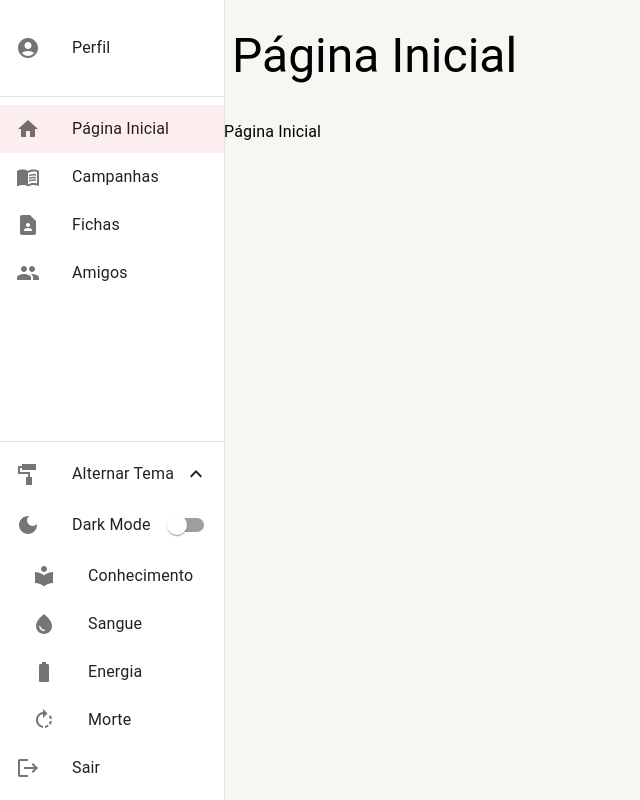
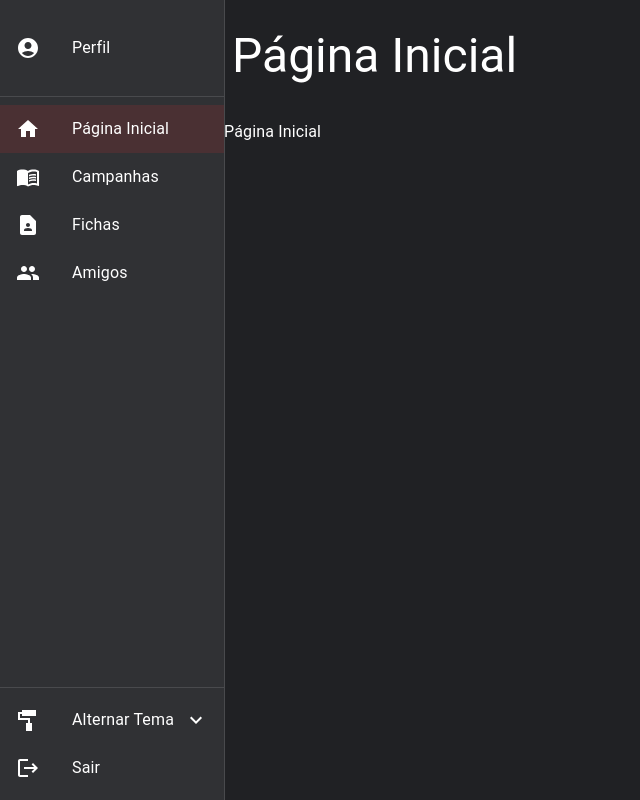
Before and after one commit to pedro-h-freitas/sistema-gerencia-rpg, a Next.js app: page / in a window 1280 px wide. Shown: the whole page, without its empty margins (0-640 px from the left). Built offline with nearby package versions, Linux system fonts and the light colour scheme.

Commit message:
fix: set dark theme and `Alternar tema` closed as default feat: add selected options in theme buttons

```diff
--- a/app/shared/components/sidebar/ThemeChangeButtons.tsx
+++ b/app/shared/components/sidebar/ThemeChangeButtons.tsx
@@ -26,7 +26,7 @@ import {
 import { useAppThemeContext } from "../../contexts";
 
 export function ThemeChangeButtons() {
-  const [open, setOpen] = useState(true);
+  const [open, setOpen] = useState(false);
 
   const { themeMode, themeName, toggleMode, setTheme } = useAppThemeContext();
 
@@ -61,28 +61,44 @@ export function ThemeChangeButtons() {
             />
           </ListItem>
 
-          <ListItemButton sx={{ pl: 4 }} onClick={() => setTheme("knowledge")}>
+          <ListItemButton
+            sx={{ pl: 4 }}
+            selected={themeName === "knowledge"}
+            onClick={() => setTheme("knowledge")}
+          >
             <ListItemIcon>
               <LocalLibrary />
             </ListItemIcon>
             <ListItemText primary="Conhecimento" />
           </ListItemButton>
 
-          <ListItemButton sx={{ pl: 4 }} onClick={() => setTheme("blood")}>
+          <ListItemButton
+            sx={{ pl: 4 }}
+            selected={themeName === "blood"}
+            onClick={() => setTheme("blood")}
+          >
             <ListItemIcon>
               <WaterDrop />
             </ListItemIcon>
             <ListItemText primary="Sangue" />
           </ListItemButton>
 
-          <ListItemButton sx={{ pl: 4 }} onClick={() => setTheme("energy")}>
+          <ListItemButton
+            sx={{ pl: 4 }}
+            selected={themeName === "energy"}
+            onClick={() => setTheme("energy")}
+          >
             <ListItemIcon>
               <BatteryFull />
             </ListItemIcon>
             <ListItemText primary="Energia" />
           </ListItemButton>
 
-          <ListItemButton sx={{ pl: 4 }} onClick={() => setTheme("death")}>
+          <ListItemButton
+            sx={{ pl: 4 }}
+            selected={themeName === "death"}
+            onClick={() => setTheme("death")}
+          >
             <ListItemIcon>
               <RotateRight />
             </ListItemIcon>
--- a/app/shared/contexts/ThemeContext.tsx
+++ b/app/shared/contexts/ThemeContext.tsx
@@ -63,7 +63,7 @@ const themes: Record<TThemesName, Record<TThemesMode, Theme>> = {
 };
 
 export const AppThemeProvider: FC<IThemeProviderProps> = ({ children }) => {
-  const [themeMode, setThemeMode] = useState<TThemesMode>("light");
+  const [themeMode, setThemeMode] = useState<TThemesMode>("dark");
   const [themeName, setThemeName] = useState<TThemesName>("blood");
 
   const setTheme = useCallback((newTheme: TThemesName) => {
```
